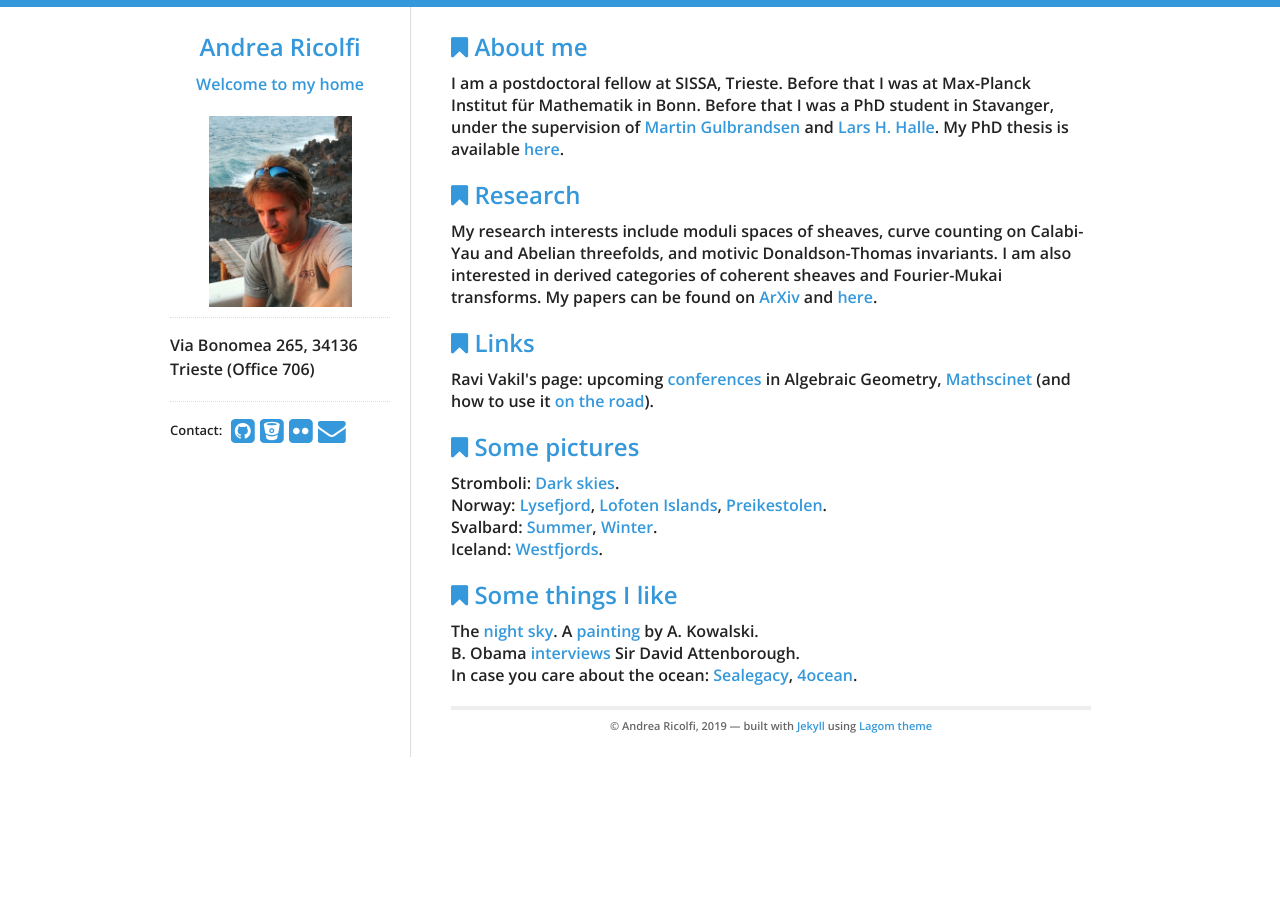
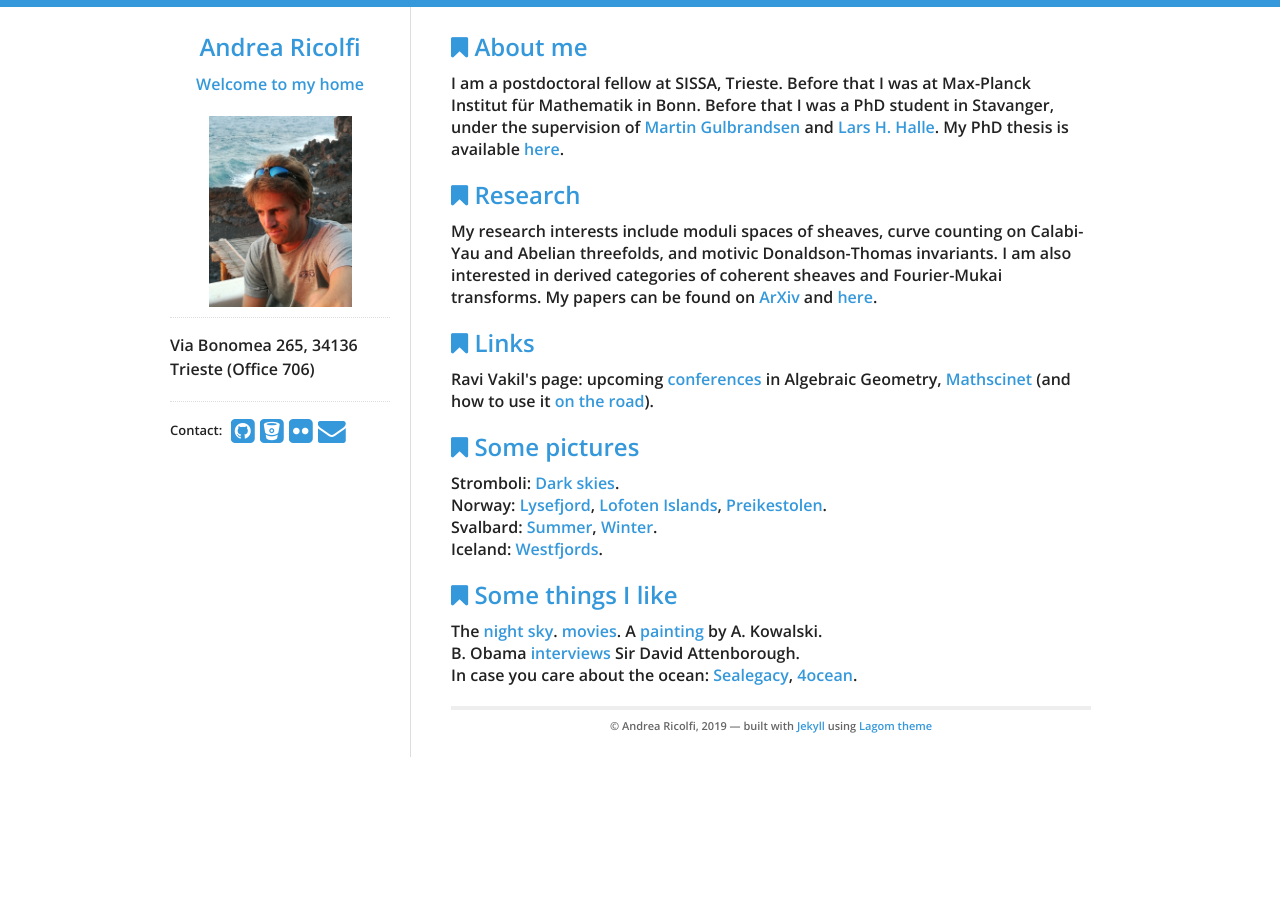
Before and after one commit to atricolfi/atricolfi.github.io, a Jekyll site: the page built from index.html, in a window 1280 px wide. Built offline with Jekyll 4.4.1, drawn with Linux system fonts in a browser that asks for light colours.

Commit message:
Update index.html

```diff
--- a/index.html
+++ b/index.html
@@ -44,7 +44,7 @@ href="http://blogs.ams.org/beyondreviews/2015/04/28/using-mathscinet-at-home-or-
 <div id="home">
   <h2><i class="fa fa-bookmark"></i> Some things I like </h2>
 <p>
-  The <a href=Astronomer.html>night sky</a>.
+  The <a href=Astronomer.html>night sky</a>. <a href=Quotes.html>movies</a>.
   A <a href=kowalski.html>painting</a> by A. Kowalski. <br>
   B. Obama <a href="https://www.youtube.com/watch?v=NZtJ2ZGyvBI&t=0s">interviews</a>
 Sir David Attenborough.  <br>
```
